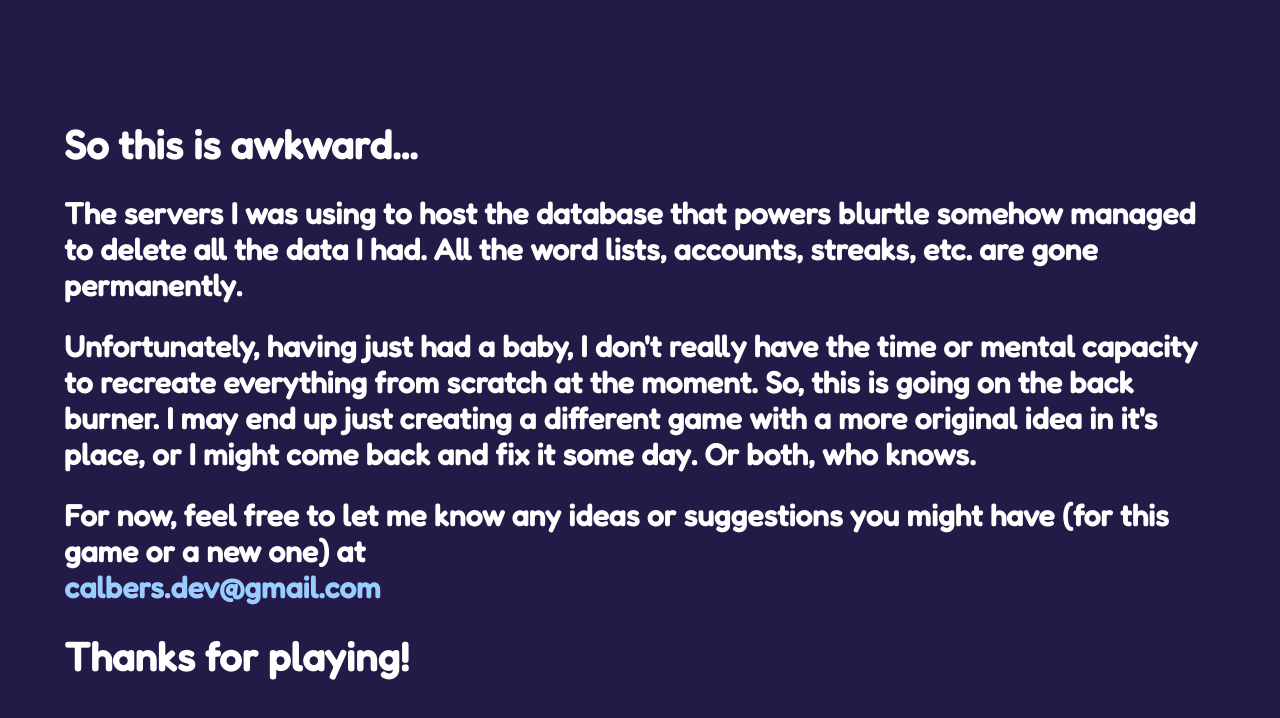
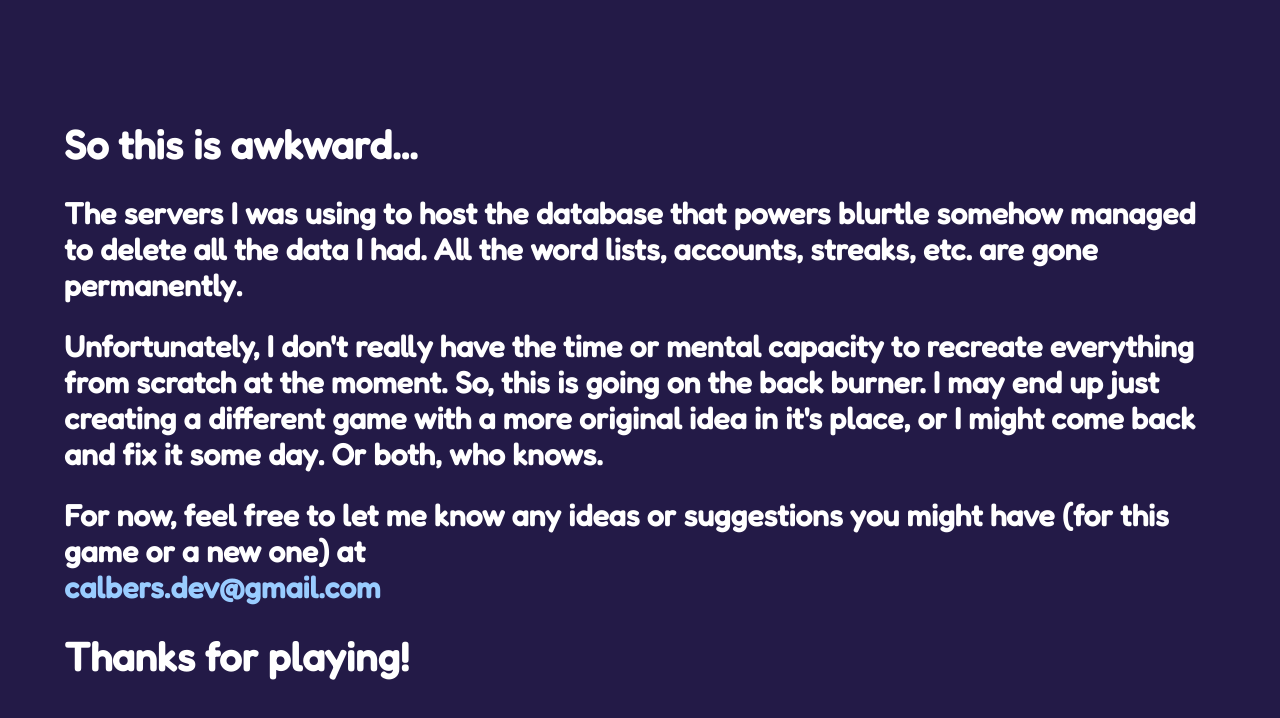
Before and after one commit to calbers1/speedle, a Next.js app: page / in a window 1280 px wide. Shown: the top 718 px of the page. Built offline with nearby package versions, Linux system fonts and the light colour scheme.

Commit message:
remove babty

```diff
--- a/pages/index.js
+++ b/pages/index.js
@@ -35,11 +35,11 @@
 					accounts, streaks, etc. are gone permanently.
 				</h2>
 				<h2>
-					Unfortunately, having just had a baby, I don&apos;t really have the
-					time or mental capacity to recreate everything from scratch at the
-					moment. So, this is going on the back burner. I may end up just
-					creating a different game with a more original idea in it&apos;s
-					place, or I might come back and fix it some day. Or both, who knows.
+					Unfortunately, I don&apos;t really have the time or mental capacity to
+					recreate everything from scratch at the moment. So, this is going on
+					the back burner. I may end up just creating a different game with a
+					more original idea in it&apos;s place, or I might come back and fix it
+					some day. Or both, who knows.
 				</h2>
 				<h2>
 					For now, feel free to let me know any ideas or suggestions you might
```
Also changed, not shown: pages/Leaderboard.js (+5 -5 lines), pages/blurtle.js (+5 -5 lines).
